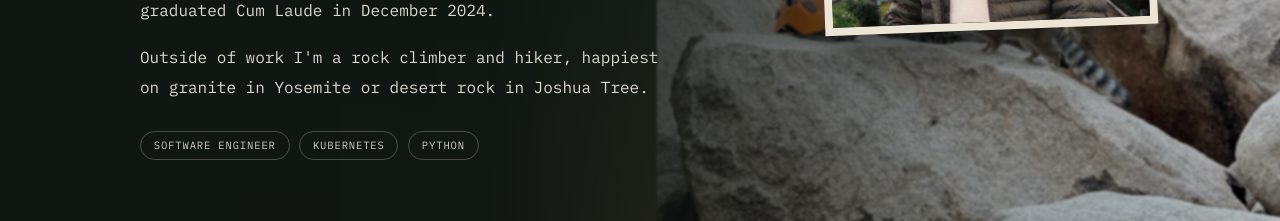
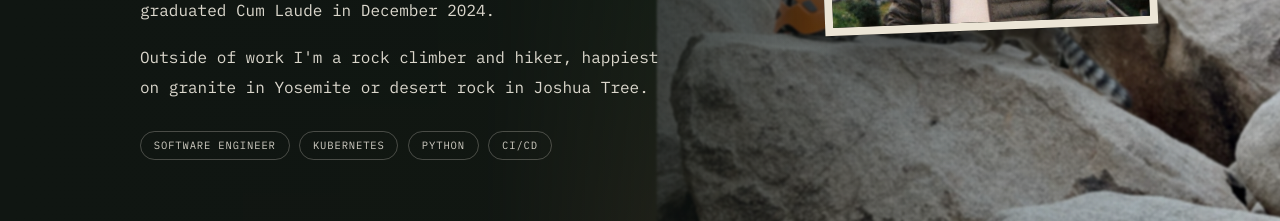
Before and after one commit to erikjearl/erikjearl.com, a React (Vite) app: page / in a window 1280 px wide. Shown: the part 1260-1481 px from the top of the page. Built offline with nearby package versions, Linux system fonts and the light colour scheme.

Commit message:
content: add CI/CD to about tags

```diff
--- a/src/content/site.ts
+++ b/src/content/site.ts
@@ -17,7 +17,7 @@ export const site = {
     "I'm a Platform & DevOps engineer specializing in Kubernetes — CKAD certified, currently a software engineer at Applied Materials. I hold a B.S. in Computer Science with a minor in Artificial Intelligence from Case Western Reserve University, graduated Cum Laude in December 2024.",
     "Outside of work I'm a rock climber and hiker, happiest on granite in Yosemite or desert rock in Joshua Tree.",
   ],
-  aboutTags: ['Software Engineer', 'Kubernetes', 'Python'],
+  aboutTags: ['Software Engineer', 'Kubernetes', 'Python', 'CI/CD'],
   email: 'erikjearl@gmail.com',
   github: 'https://github.com/erikjearl',
   linkedin: 'https://linkedin.com/in/erikjearl',
```
